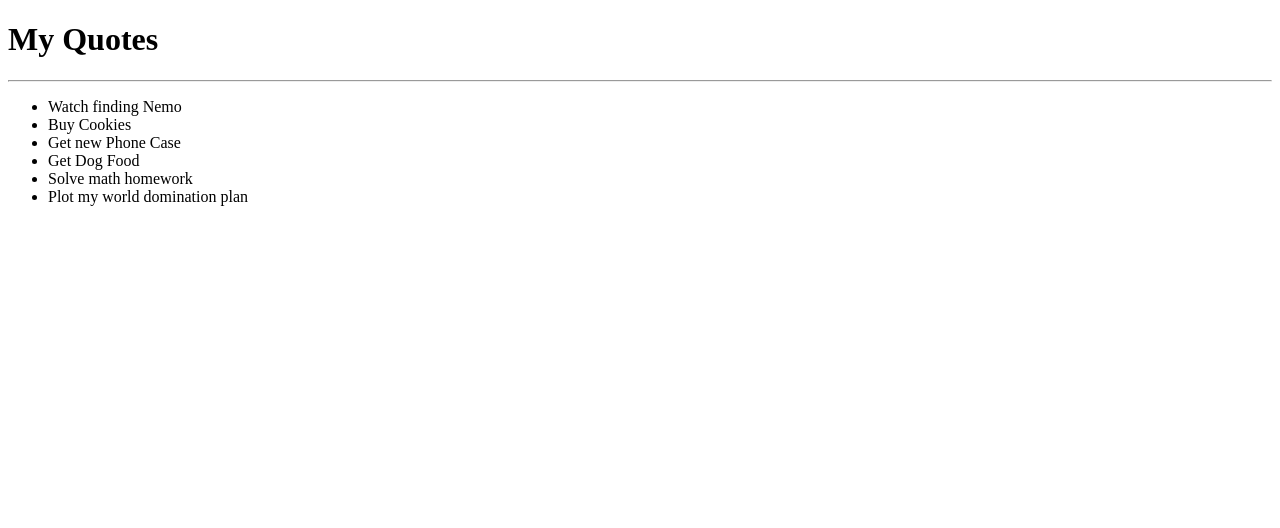
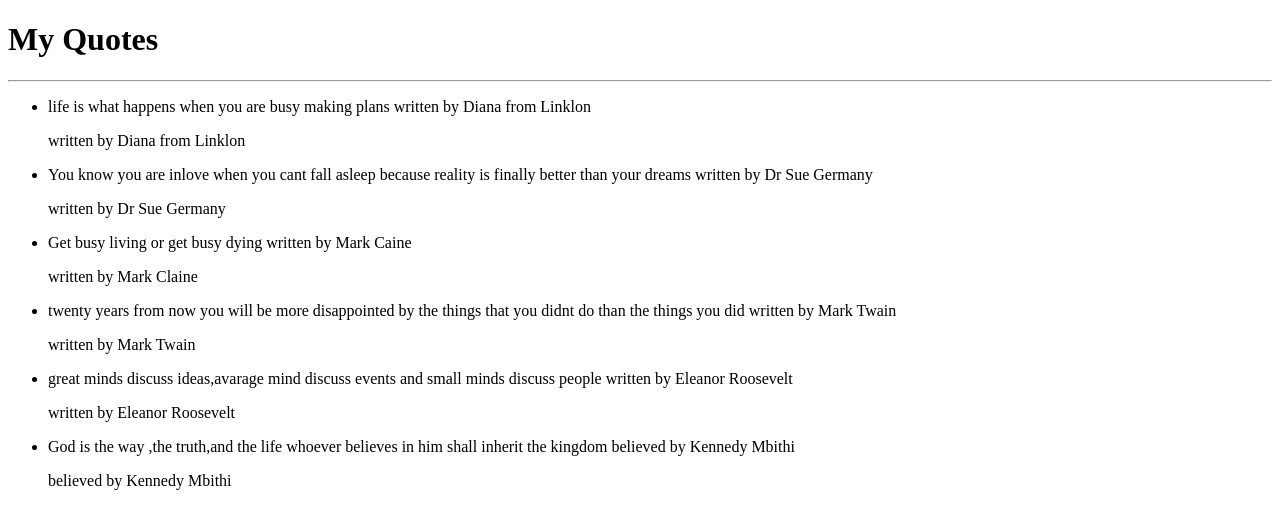
Before and after one commit to Kennedy128/Quote-Project, an Angular app: page / in a window 1280 px wide. Shown: the top 528 px of the page. Built offline with nearby package versions, Linux system fonts and the light colour scheme.

Commit message:
addition of quotes

```diff
--- a/src/app/app.component.html
+++ b/src/app/app.component.html
@@ -1,9 +1 @@
-<div>
-  <h1>My Quotes</h1>
-  <hr>
-  <ul>
-      <li *ngFor='let quote of quotes'>
-        {{quote.name}}
-      </li>
-  </ul>
-</div>
+<app-quote></app-quote>
--- a/src/app/app.module.ts
+++ b/src/app/app.module.ts
@@ -3,10 +3,14 @@ import { NgModule } from '@angular/core';
 
 import { AppRoutingModule } from './app-routing.module';
 import { AppComponent } from './app.component';
+import { QuoteComponent } from './quote/quote.component';
+import { QuoteDetailComponent } from './quote-detail/quote-detail.component';
 
 @NgModule({
   declarations: [
-    AppComponent
+    AppComponent,
+    QuoteComponent,
+    QuoteDetailComponent
   ],
   imports: [
     BrowserModule,
--- /dev/null
+++ b/src/app/quote-detail/quote-detail.component.html
@@ -0,0 +1,3 @@
+<p>
+    {{quote.description}}
+  </p>
--- /dev/null
+++ b/src/app/quote-detail/quote-detail.component.ts
@@ -0,0 +1,17 @@
+import { Component, OnInit, Input } from '@angular/core';
+import { Quote } from '../quote';
+
+@Component({
+  selector: 'app-quote-detail',
+  templateUrl: './quote-detail.component.html',
+  styleUrls: ['./quote-detail.component.css']
+})
+export class QuoteDetailComponent implements OnInit {
+  @Input() quote: Quote;
+
+  constructor() { }
+
+  ngOnInit(): void {
+  }
+
+}
--- a/src/app/quote.ts
+++ b/src/app/quote.ts
@@ -1,4 +1,5 @@
 export class Quote {
     id: number;
     name: string;
+    description: string;
 }
--- /dev/null
+++ b/src/app/quote/quote.component.html
@@ -0,0 +1,10 @@
+<div>
+    <h1>My Quotes</h1>
+    <hr>
+    <ul>
+      <li *ngFor='let quote of quotes'>
+        {{quote.name}}
+        <app-quote-detail [quote]='quote'></app-quote-detail>
+      </li>
+    </ul>
+  </div>
--- /dev/null
+++ b/src/app/quote/quote.component.ts
@@ -0,0 +1,25 @@
+import { Component, OnInit } from '@angular/core';
+import { Quote } from '../quote';
+
+@Component({
+  selector: 'app-quote',
+  templateUrl: './quote.component.html',
+  styleUrls: ['./quote.component.css']
+})
+export class QuoteComponent implements OnInit {
+  quotes:Quote[] = [
+    {id:1, name:'life is what happens when you are busy making plans written by Diana from Linklon',description:'written by Diana from Linklon'},
+    {id:2,name:'You know you are inlove when you cant fall asleep because reality is finally better than your dreams written by Dr Sue Germany',description:'written by Dr Sue Germany'},
+    {id:3,name:'Get busy living or get busy dying written by Mark Caine',description:'written by Mark Claine'},
+    {id:4,name:'twenty years from now you will be more disappointed by the things that you didnt do than the things you did written by Mark Twain',description:'written by Mark Twain'},
+    {id:5,name:'great minds discuss ideas,avarage mind discuss events and small minds discuss people written by Eleanor Roosevelt',description:'written by Eleanor Roosevelt'},
+    {id:6,name:'God is the way ,the truth,and the life whoever believes in him shall inherit the kingdom believed by Kennedy Mbithi',description:'believed by Kennedy Mbithi'},
+
+  ];
+
+  constructor() { }
+
+  ngOnInit(): void {
+  }
+
+}
```
Also changed, not shown: src/app/quote-detail/quote-detail.component.css (added), src/app/quote/quote.component.css (added), 2 other files (tests, documents, lock files or other folders).
